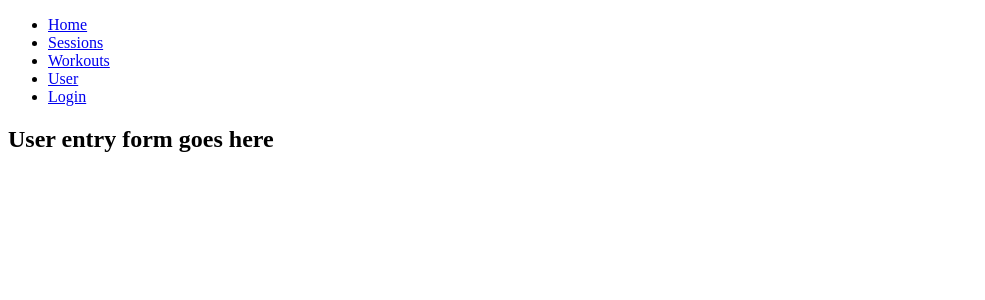
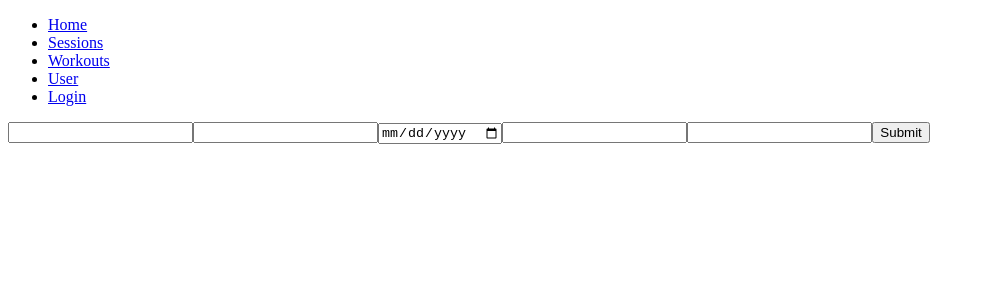
Before and after one commit to oilyquack/beast-workout-app, a React app: page /login in a window 1280 px wide. Shown: the top 300 px of the page, without its empty margins (0-985 px from the left). Built offline with nearby package versions, Linux system fonts and the light colour scheme; the HTML template or start-up script is replaced by a standard one.

Commit message:
add Formik signup form and console.log() input values

```diff
--- a/package.json
+++ b/package.json
@@ -43,7 +43,8 @@
     "react-router-dom": "^4.3.1",
     "redux": "^4.0.0",
     "redux-thunk": "^2.3.0",
-    "webpack-dev-server": "^3.1.9"
+    "webpack-dev-server": "^3.1.9",
+    "yup": "^0.26.6"
   },
   "devDependencies": {
     "@babel/core": "^7.0.1",
--- a/src/components/UserEntry.js
+++ b/src/components/UserEntry.js
@@ -1,9 +1,65 @@
 import React from "react";
+import { Formik, Form, Field, ErrorMessage } from "formik";
+import * as Yup from "yup";
+
+const signUpSchema = Yup.object().shape({
+  firstName: Yup.string().required("First name required"),
+  lastName: Yup.string().required("Last name required"),
+  dob: Yup.date().required("Date of birth required"),
+  email: Yup.string()
+    .email("Invalid email")
+    .required("Email required"),
+  password: Yup.string().required("Password required")
+});
 
 const UserEntry = ({}) => (
-  <form>
-    <h2>User entry form goes here</h2>
-  </form>
+  <div>
+    <Formik
+      initialValues={{
+        firstName: "",
+        lastName: "",
+        dob: "",
+        email: "",
+        password: ""
+      }}
+      validationSchema={signUpSchema}
+      onSubmit={values => {
+        console.log(values);
+      }}
+    >
+      {({ errors, touched }) => (
+        <Form>
+          <Field name="firstName" />
+          {errors.firstName && touched.firstName ? (
+            <div>{errors.firstName}</div>
+          ) : null}
+          {/* <ErrorMessage name="firstName" /> */}
+
+          <Field name="lastName" />
+          {errors.lastName && touched.lastName ? (
+            <div>{errors.lastName}</div>
+          ) : null}
+          {/* <ErrorMessage name="lastName" /> */}
+
+          <Field name="dob" type="date" />
+          {errors.dob && touched.dob ? <div>{errors.dob}</div> : null}
+          {/* <ErrorMessage name="dob" /> */}
+
+          <Field name="email" type="email" />
+          {errors.email && touched.email ? <div>{errors.email}</div> : null}
+          {/* <ErrorMessage name="email" /> */}
+
+          <Field name="password" type="password" />
+          {errors.password && touched.password ? (
+            <div>{errors.password}</div>
+          ) : null}
+          {/* <ErrorMessage name="password" /> */}
+
+          <button type="submit">Submit</button>
+        </Form>
+      )}
+    </Formik>
+  </div>
 );
 
 export default UserEntry;
--- a/webpack.config.js
+++ b/webpack.config.js
@@ -15,9 +15,6 @@ module.exports = {
         exclude: /(node_modules)/,
         loader: require.resolve("babel-loader")
       }
-    ],
-    devServer: {
-      historyApiFallback: true
-    }
+    ]
   }
 };
```
Also changed, not shown: 1 other file (tests, documents, lock files or other folders).
